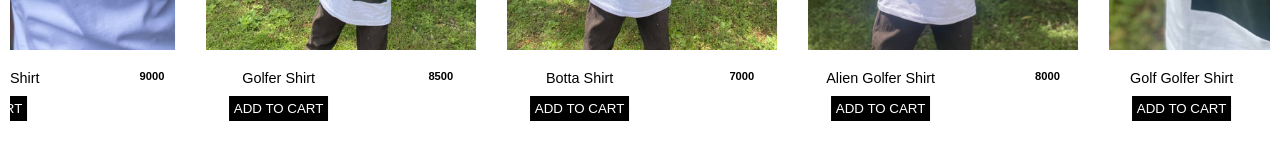
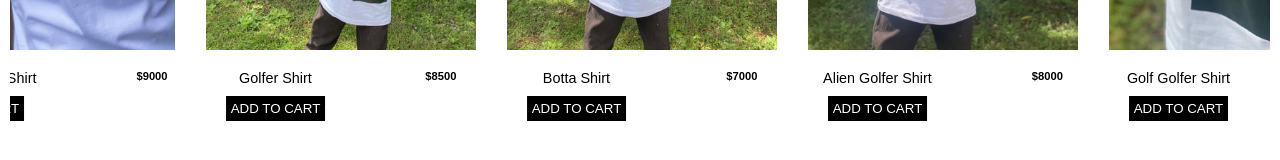
Before and after one commit to Omekagu/fgolfer, a Next.js app: page / in a window 1280 px wide. Shown: the part 1391-1551 px from the top of the page. Built offline with nearby package versions, Linux system fonts and the light colour scheme.

Commit message:
9th commit

```diff
--- a/Components/ClothesComp.jsx
+++ b/Components/ClothesComp.jsx
@@ -20,7 +20,7 @@ const ClothesComp = ({ img, name, price, cart, product }) => {
         </div>
 
         <div>
-          <p className="ClothesComp__price">{price}</p>
+          <p className="ClothesComp__price">${price}</p>
         </div>
       </div>
     </div>
```
